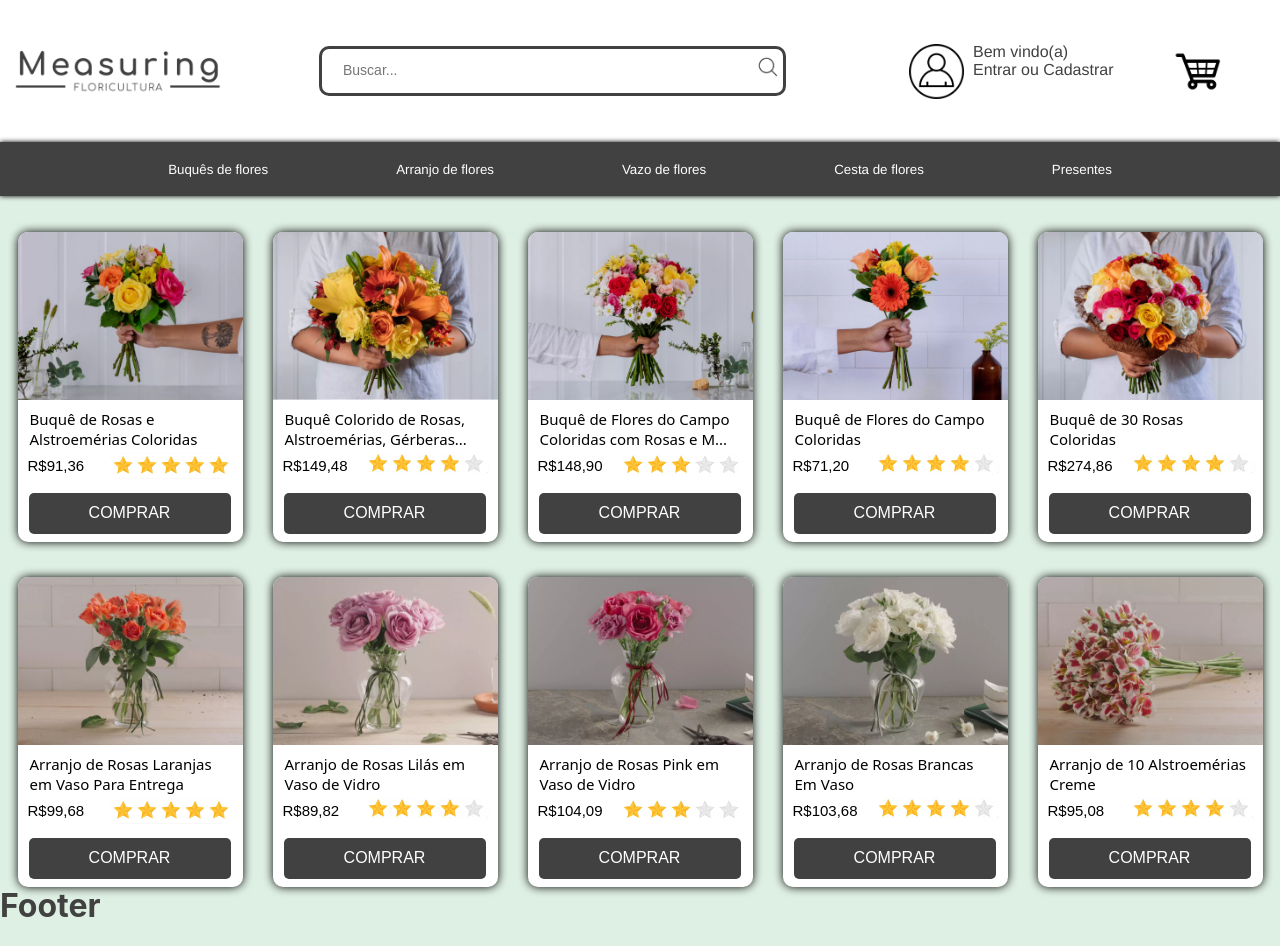
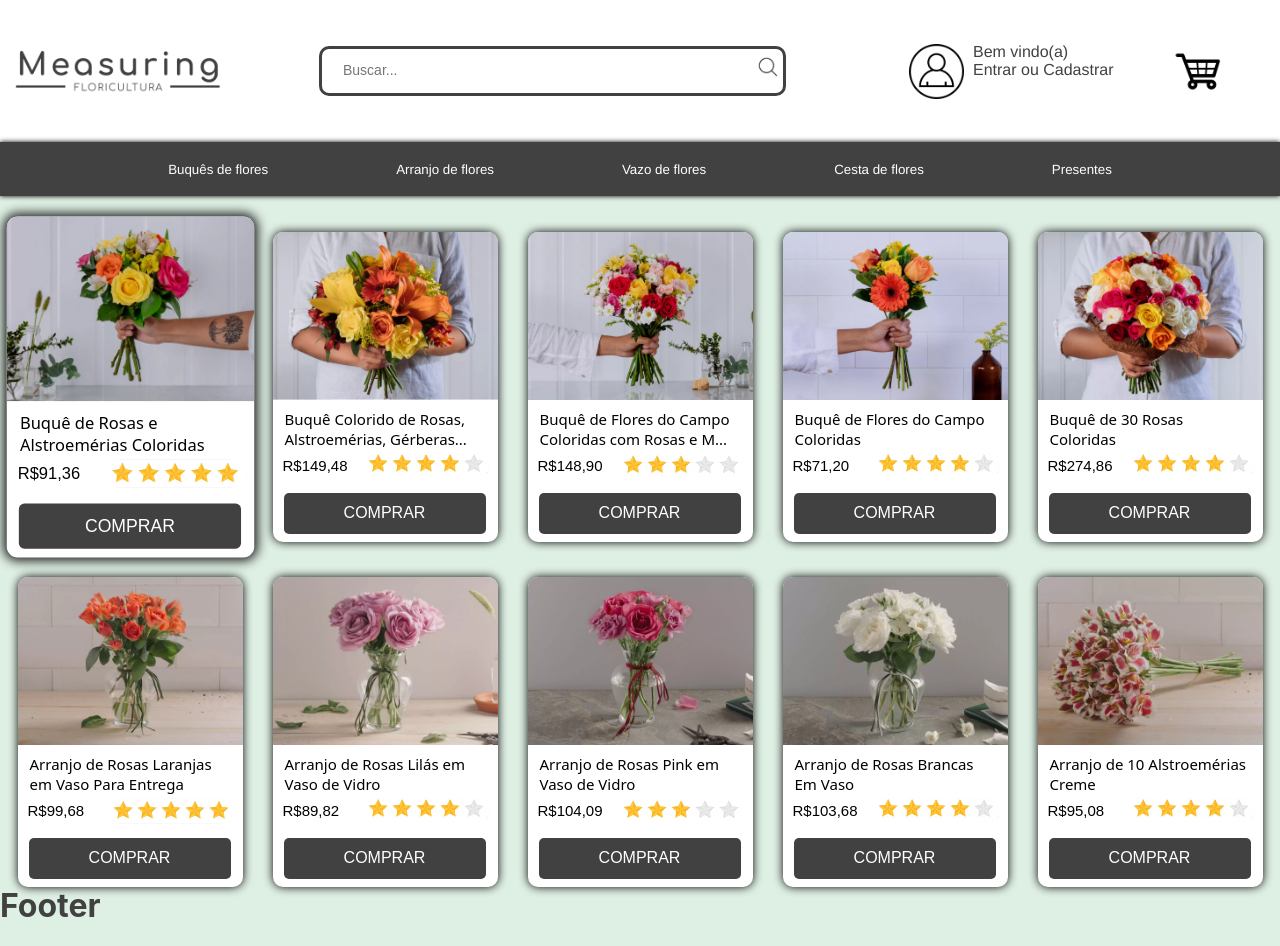
Before and after one commit to Mesuring/Site, a React app: page / in a window 1280 px wide. In both pictures the pointer is over the element 130 px from the left and 386 px from the top of the page. Built offline with nearby package versions, Linux system fonts and the light colour scheme.

Commit message:
add transição

```diff
--- a/src/components/produto/produto.module.css
+++ b/src/components/produto/produto.module.css
@@ -5,6 +5,13 @@
     border-radius: 10px;
     background-color: white;
     box-shadow: 0px 0px 10px 0px rgb(0, 0, 0);
+    position: relative;
+    transition: all 0.5s cubic-bezier(0.200, 0.88, 0.33, 1)
+}
+
+.produto:hover{
+    transform:scale(1.1,1.1);
+    box-shadow: 0px 0px 10px 3px rgb(30, 30, 30);
 }
 
 #imgProduto{
```
